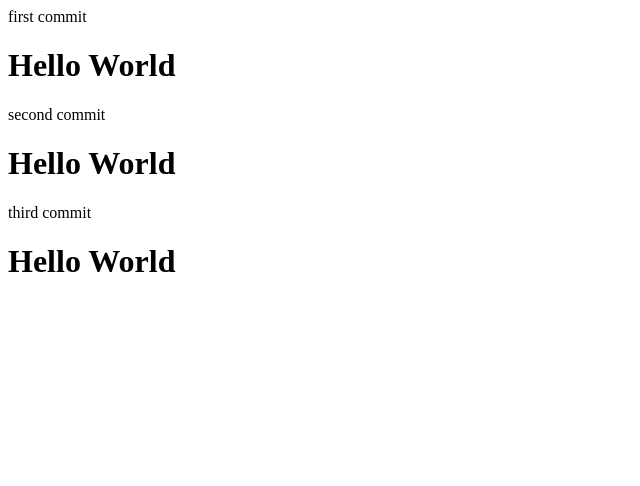
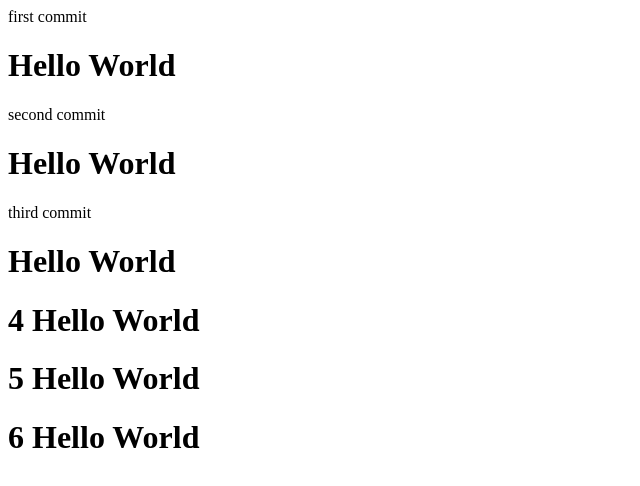
Before and after one commit to zzeyoung/HelloWorld1, a plain HTML site: page index.html in a window 1280 px wide. Shown: the whole page, without its empty margins (0-640 px from the left). Drawn offline with Linux system fonts and the light colour scheme.

Commit message:
6 commit

```diff
--- a/index.html
+++ b/index.html
@@ -12,5 +12,11 @@
 
         third commit
         <h1>Hello World</h1>
+
+        <h1>4 Hello World</h1>
+
+        <h1>5 Hello World</h1>
+
+        <h1>6 Hello World</h1>
     </body>
 </html>
```
